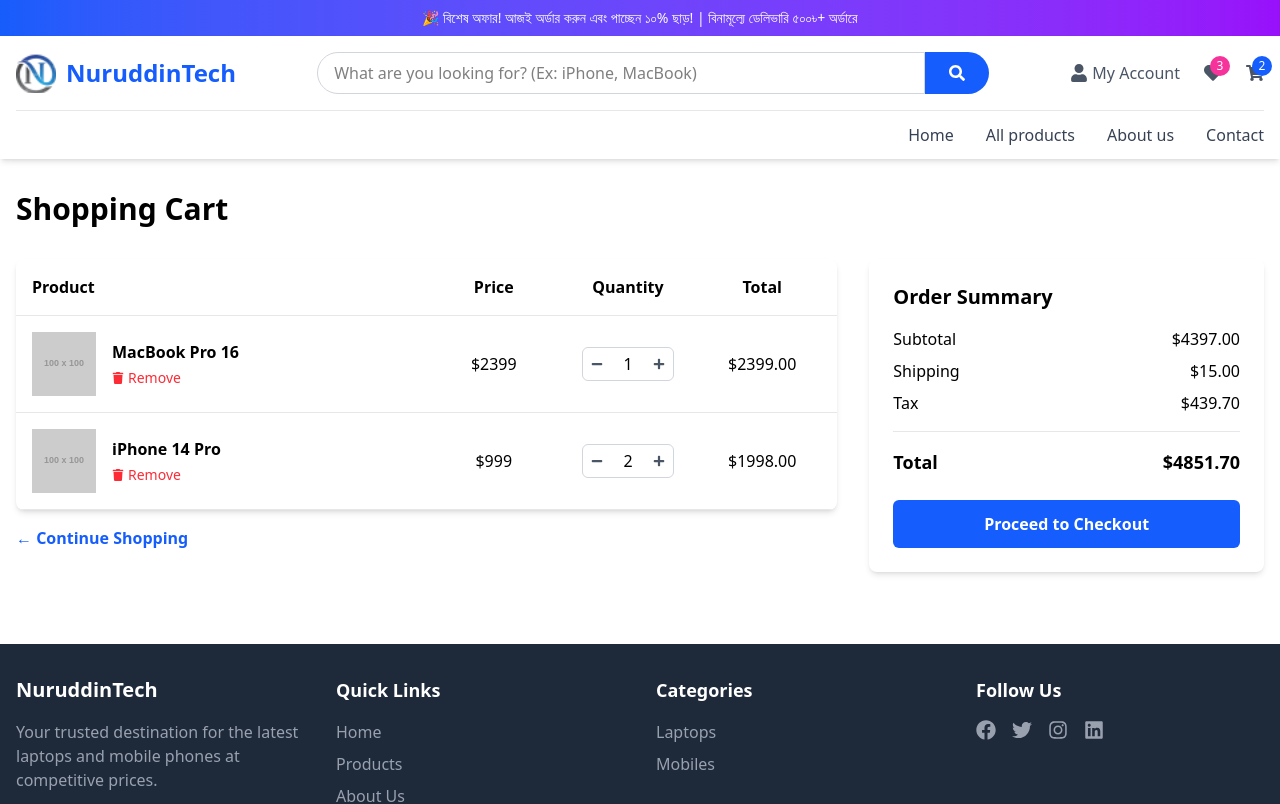
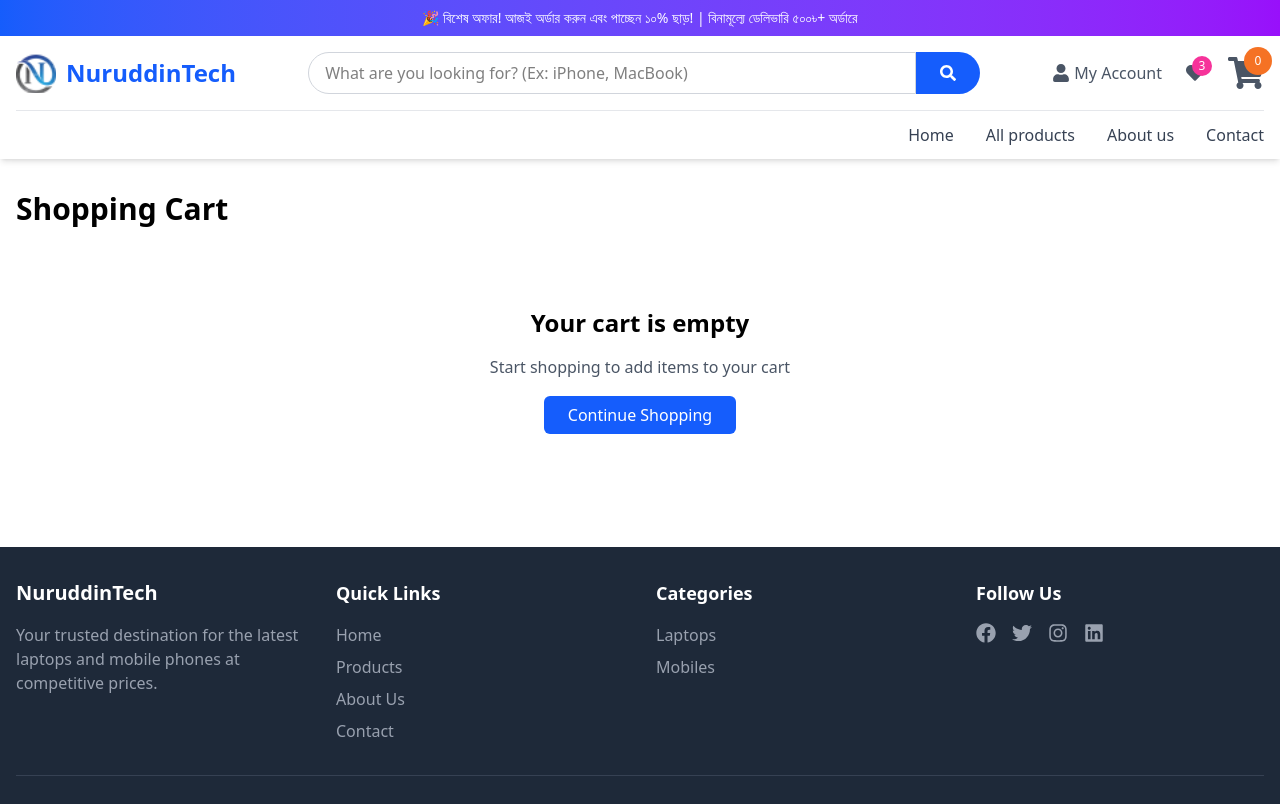
Before and after one commit to nuruddin-osman/laptop-mobile-ecommerc, a React (Vite) app in the folder frontend/: page /cart in a window 1280 px wide. Shown: the top 804 px of the page. Built offline with nearby package versions, Linux system fonts and the light colour scheme.

Commit message:
Product add to cart managed with redux tollkit and frontend emplimentation

```diff
--- a/frontend/src/components/Drupt.jsx
+++ b/frontend/src/components/Drupt.jsx
@@ -1,29 +1,29 @@
-import React from "react";
-import { useSelector, useDispatch } from "react-redux";
-import { decrement, increment } from "../featurs/slice/cartSlice";
+// import React from "react";
+// import { useSelector, useDispatch } from "react-redux";
+// import { decrement, increment } from "../featurs/slice/cartSlice";
 
-const Drupt = () => {
-  const count = useSelector((state) => state.cart.value);
-  const dispatch = useDispatch();
-  return (
-    <div>
-      <div>
-        <button
-          aria-label="Increment value"
-          onClick={() => dispatch(increment())}
-        >
-          Increment
-        </button>
-        <h1>{count}</h1>
-        <button
-          aria-label="Decrement value"
-          onClick={() => dispatch(decrement())}
-        >
-          Decrement
-        </button>
-      </div>
-    </div>
-  );
-};
+// const Drupt = () => {
+//   const count = useSelector((state) => state.cart.value);
+//   const dispatch = useDispatch();
+//   return (
+//     <div>
+//       <div>
+//         <button
+//           aria-label="Increment value"
+//           onClick={() => dispatch(increment())}
+//         >
+//           Increment
+//         </button>
+//         <h1>{count}</h1>
+//         <button
+//           aria-label="Decrement value"
+//           onClick={() => dispatch(decrement())}
+//         >
+//           Decrement
+//         </button>
+//       </div>
+//     </div>
+//   );
+// };
 
-export default Drupt;
+// export default Drupt;
--- a/frontend/src/components/ProductCard.jsx
+++ b/frontend/src/components/ProductCard.jsx
@@ -1,9 +1,14 @@
 import React from "react";
 import { Link } from "react-router-dom";
 import { FaStar, FaShoppingCart } from "react-icons/fa";
+import { useDispatch } from "react-redux";
+import { addToCart } from "../featurs/slice/cartSlice";
 
 const ProductCard = ({ product }) => {
   const BASE_URL = "http://localhost:4000";
+
+  const dispatch = useDispatch();
+
   return (
     <div className="bg-white rounded-lg shadow-md overflow-hidden hover:shadow-lg transition-shadow duration-300">
       <Link to={`/product/${product._id}`}>
@@ -39,7 +44,10 @@
           <span className="text-2xl font-bold text-blue-600">
             ${product.price}
           </span>
-          <button className="bg-blue-600 text-white py-2 px-4 rounded-full flex items-center hover:bg-blue-700 transition-colors">
+          <button
+            onClick={() => dispatch(addToCart(product))}
+            className="bg-[#f57224] text-white py-2 px-4 rounded-full flex items-center hover:bg-[#d0611e] transition-colors cursor-pointer"
+          >
             <FaShoppingCart className="mr-2" />
             Add to Cart
           </button>
--- a/frontend/src/featurs/slice/cartSlice.js
+++ b/frontend/src/featurs/slice/cartSlice.js
@@ -1,26 +1,57 @@
+// src/redux/cartSlice.js
 import { createSlice } from "@reduxjs/toolkit";
+// import { current } from "@reduxjs/toolkit";
 
 const initialState = {
-  value: 0,
+  cartItems: JSON.parse(localStorage.getItem("cartItems")) || [],
 };
 
-export const cartSlice = createSlice({
-  name: "counter",
+const cartSlice = createSlice({
+  name: "cart",
   initialState,
   reducers: {
-    increment: (state) => {
-      state.value += 1;
+    addToCart: (state, action) => {
+      const items = action.payload;
+      //   console.log("state cartItems --->", current(state.cartItems));
+      const existing = state.cartItems.find((item) => item._id === items._id);
+      //   console.log("Existing item --->", { ...existing });
+      if (existing) {
+        existing.quantity += 1; // if previous value, just quantity increase
+      } else {
+        state.cartItems.push({ ...items, quantity: 1 });
+      }
+
+      localStorage.setItem("cartItems", JSON.stringify(state.cartItems));
     },
-    decrement: (state) => {
-      state.value -= 1;
+
+    removeFromCart: (state, action) => {
+      state.cartItems = state.cartItems.filter(
+        (item) => item._id !== action.payload
+      );
+      localStorage.setItem("cartItems", JSON.stringify(state.cartItems));
     },
-    incrementByAmount: (state, action) => {
-      state.value += action.payload;
+
+    decreaseQty: (state, action) => {
+      const item = state.cartItems.find((i) => i._id === action.payload);
+      console.log("Cart Item:", item);
+      if (item && item.quantity > 1) {
+        item.quantity -= 1;
+      } else {
+        state.cartItems = state.cartItems.filter(
+          (i) => i._id !== action.payload
+        );
+      }
+      localStorage.setItem("cartItems", JSON.stringify(state.cartItems));
+    },
+
+    clearCart: (state) => {
+      state.cartItems = [];
+      localStorage.removeItem("cartItems");
     },
   },
 });
 
-// Action creators are generated for each case reducer function
-export const { increment, decrement, incrementByAmount } = cartSlice.actions;
+export const { addToCart, removeFromCart, decreaseQty, clearCart } =
+  cartSlice.actions;
 
 export default cartSlice.reducer;
--- a/frontend/src/layouts/Header.jsx
+++ b/frontend/src/layouts/Header.jsx
@@ -1,4 +1,4 @@
-import React, { useState } from "react";
+import React, { useEffect, useState } from "react";
 import { Link, useNavigate, useParams } from "react-router-dom";
 import Logo from "./../assets/images/logo/nLogo.png";
 import {
@@ -12,6 +12,7 @@
   FaPhoneAlt,
   FaSignOutAlt,
 } from "react-icons/fa";
+import { useSelector } from "react-redux";
 
 const Header = () => {
   const [isMenuOpen, setIsMenuOpen] = useState(false);
@@ -39,6 +40,12 @@
       setIsSearchOpen(false);
     }
   };
+
+  const { cartItems } = useSelector((state) => state.cart);
+  const totalQuantity = cartItems?.reduce(
+    (sum, item) => sum + item.quantity,
+    0
+  );
 
   return (
     <>
@@ -151,9 +158,9 @@
                 to="/cart"
                 className="text-gray-600 hover:text-blue-600 relative"
               >
-                <FaShoppingCart size={18} />
-                <span className="absolute -top-2 -right-2 bg-blue-600 text-white rounded-full w-5 h-5 flex items-center justify-center text-xs">
-                  2
+                <FaShoppingCart size={36} />
+                <span className="absolute -top-2 -right-2 bg-[#f57224] text-white rounded-full w-7 h-7 flex items-center justify-center text-xs">
+                  {totalQuantity}
                 </span>
               </Link>
             </div>
@@ -283,8 +290,8 @@
                   onClick={() => setIsMenuOpen(false)}
                 >
                   <FaShoppingCart className="mr-2" /> কার্ট
-                  <span className="ml-2 bg-blue-600 text-white rounded-full w-5 h-5 flex items-center justify-center text-xs">
-                    2
+                  <span className="ml-2 bg-[#f57224] text-white rounded-full w-6 h-6 flex items-center justify-center text-xs">
+                    {totalQuantity}
                   </span>
                 </Link>
 
--- a/frontend/src/pages/productCartPage/Index.jsx
+++ b/frontend/src/pages/productCartPage/Index.jsx
@@ -1,45 +1,23 @@
-import React from "react";
+import React, { use } from "react";
 import { Link } from "react-router-dom";
 import { FaPlus, FaMinus, FaTrash } from "react-icons/fa";
+import { useDispatch, useSelector } from "react-redux";
+import {
+  addToCart,
+  decreaseQty,
+  removeFromCart,
+} from "../../featurs/slice/cartSlice";
 
 const Cart = () => {
-  // Sample cart data
-  const [cartItems, setCartItems] = React.useState([
-    {
-      id: 1,
-      name: "MacBook Pro 16",
-      price: 2399,
-      quantity: 1,
-      image: "https://via.placeholder.com/100x100?text=MacBook+Pro",
-    },
-    {
-      id: 4,
-      name: "iPhone 14 Pro",
-      price: 999,
-      quantity: 2,
-      image: "https://via.placeholder.com/100x100?text=iPhone+14+Pro",
-    },
-  ]);
-
-  const updateQuantity = (id, newQuantity) => {
-    if (newQuantity < 1) return;
-
-    setCartItems((prevItems) =>
-      prevItems.map((item) =>
-        item.id === id ? { ...item, quantity: newQuantity } : item
-      )
-    );
-  };
-
-  const removeItem = (id) => {
-    setCartItems((prevItems) => prevItems.filter((item) => item.id !== id));
-  };
+  const BASE_URL = "http://localhost:4000";
+  const dispatch = useDispatch();
+  const { cartItems } = useSelector((state) => state.cart);
 
   const subtotal = cartItems.reduce(
     (total, item) => total + item.price * item.quantity,
     0
   );
-  const shipping = subtotal > 0 ? 15 : 0;
+  const shipping = subtotal > 0 ? 10 : 0;
   const tax = subtotal * 0.1; // 10% tax
   const total = subtotal + shipping + tax;
 
@@ -74,20 +52,20 @@
 
               {cartItems.map((item) => (
                 <div
-                  key={item.id}
+                  key={item._id}
                   className="grid grid-cols-12 gap-4 border-b border-gray-200 p-4 items-center"
                 >
                   <div className="col-span-12 md:col-span-6 flex items-center">
                     <img
-                      src={item.image}
-                      alt={item.name}
+                      src={`${BASE_URL}${item.image[0]?.url}`}
+                      alt={item.image[0]?.alt}
                       className="w-16 h-16 object-contain mr-4"
                     />
                     <div>
                       <h3 className="font-semibold">{item.name}</h3>
                       <button
-                        onClick={() => removeItem(item.id)}
-                        className="text-red-500 flex items-center text-sm mt-1"
+                        onClick={() => dispatch(removeFromCart(item._id))}
+                        className="text-red-500 flex items-center text-sm mt-1 cursor-pointer"
                       >
                         <FaTrash className="mr-1" size={12} />
                         Remove
@@ -103,21 +81,17 @@
                   <div className="col-span-4 md:col-span-2 flex justify-center">
                     <div className="flex items-center border border-gray-300 rounded-md">
                       <button
-                        className="px-2 py-1 text-gray-600"
-                        onClick={() =>
-                          updateQuantity(item.id, item.quantity - 1)
-                        }
+                        className="px-2 py-1 text-gray-600 cursor-pointer"
+                        onClick={() => dispatch(decreaseQty(item._id))}
                       >
-                        <FaMinus size={12} />
+                        <FaMinus size={16} />
                       </button>
                       <span className="px-3 py-1">{item.quantity}</span>
                       <button
-                        className="px-2 py-1 text-gray-600"
-                        onClick={() =>
-                          updateQuantity(item.id, item.quantity + 1)
-                        }
+                        className="px-2 py-1 text-gray-600 cursor-pointer"
+                        onClick={() => dispatch(addToCart(item))}
                       >
-                        <FaPlus size={12} />
+                        <FaPlus size={16} />
                       </button>
                     </div>
                   </div>
@@ -155,7 +129,7 @@
                   <span>${shipping.toFixed(2)}</span>
                 </div>
                 <div className="flex justify-between">
-                  <span>Tax</span>
+                  <span>Tax (10%)</span>
                   <span>${tax.toFixed(2)}</span>
                 </div>
               </div>
```
Also changed, not shown: frontend/src/App.jsx (+4 -5 lines).
